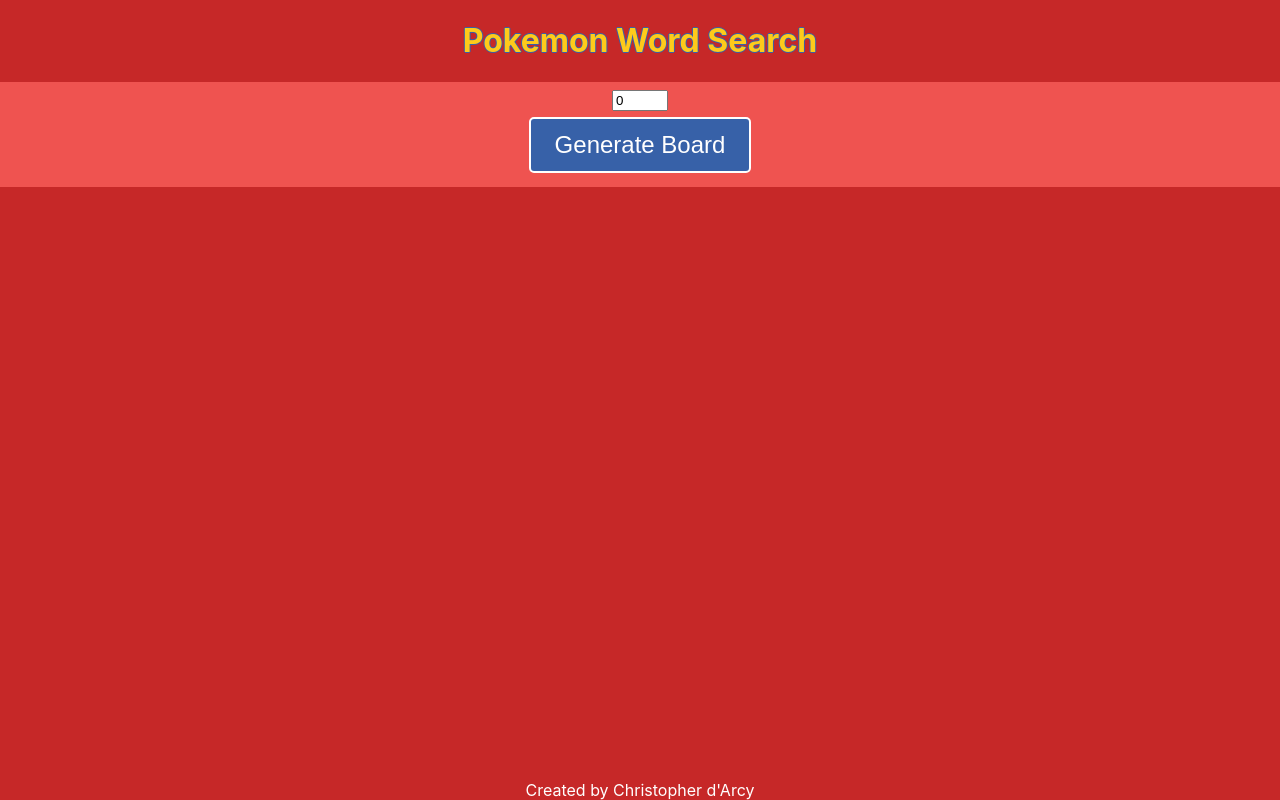
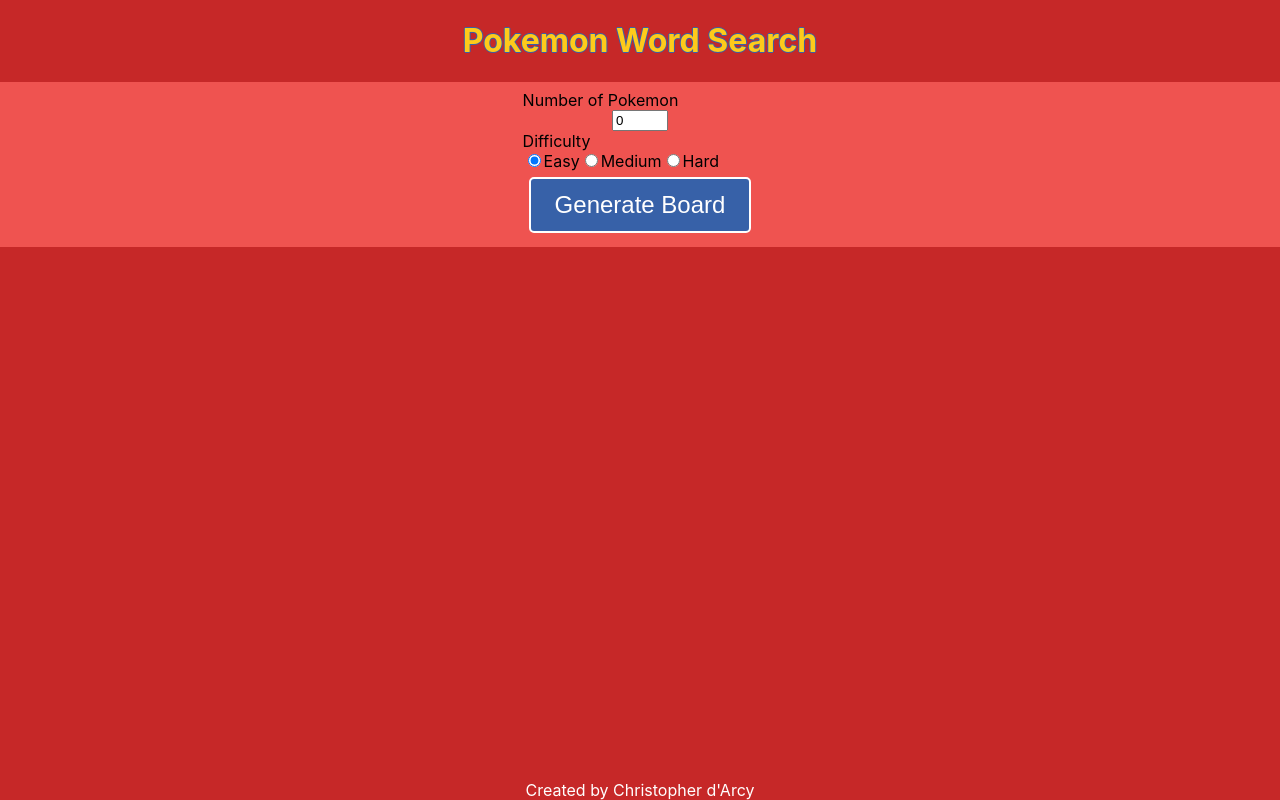
Before and after one commit to cmdarcy/pokemonWordSearch, a React (Vite) app: page / in a window 1280 px wide. Built offline with nearby package versions, Linux system fonts and the light colour scheme.

Commit message:
add difficulty selection framing to setupForm

```diff
--- a/src/components/SetupForm/SetupForm.jsx
+++ b/src/components/SetupForm/SetupForm.jsx
@@ -5,6 +5,7 @@
 
 function SetupForm() {
 	const [numPokemon, setnumPokemon] = useState(0);
+	const [difficulty, setdifficulty] = useState("easy");
 	const navigate = useNavigate();
 	let PokemonList = [];
 	let PokemonIds = [];
@@ -26,15 +27,47 @@
 	return (
 		<>
 			<form action="" onSubmit={handleSubmit}>
+				<label htmlFor="numberOfPokemon">Number of Pokemon</label>
 				<input
 					className={styles.input}
 					type="number"
+					id="numberOfPokemon"
 					placeholder="Number of Pokemon"
 					min="0"
 					max="15"
 					value={numPokemon}
 					onChange={(e) => setnumPokemon(e.target.value)}
 				/>
+				<label className={styles.difficulty_label} htmlFor="difficulty">
+					Difficulty
+				</label>
+				<div className={styles.difficulty_radio}>
+					<input
+						type="radio"
+						name="difficulty"
+						id="difficulty-easy"
+						value="easy"
+						defaultChecked
+						onChange={(e) => setdifficulty(e.target.value)}
+					/>
+					<label htmlFor="difficulty-easy">Easy</label>
+					<input
+						type="radio"
+						name="difficulty"
+						id="difficulty-medium"
+						value="medium"
+						onChange={(e) => setdifficulty(e.target.value)}
+					/>
+					<label htmlFor="difficulty-medium">Medium</label>
+					<input
+						type="radio"
+						name="difficulty"
+						id="difficulty-hard"
+						value="hard"
+						onChange={(e) => setdifficulty(e.target.value)}
+					/>
+					<label htmlFor="difficulty-hard">Hard</label>
+				</div>
 				<button type="submit" className={styles.button}>
 					Generate Board
 				</button>
```
